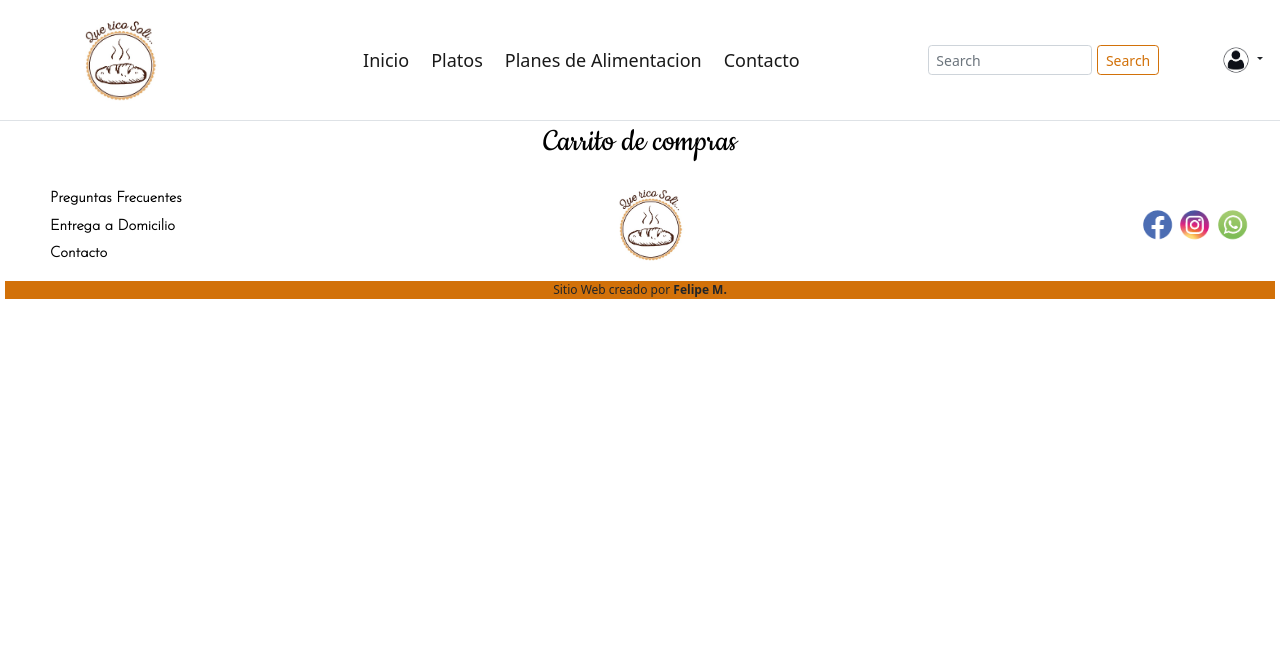
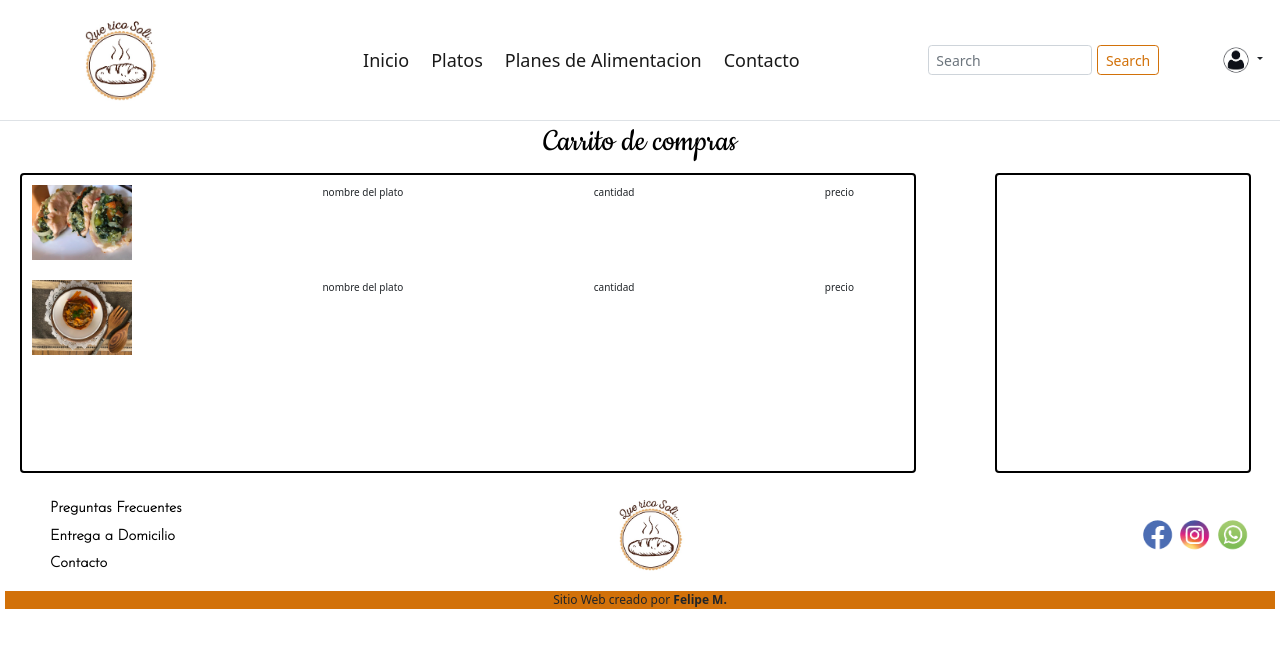
Before and after one commit to felimorales/QueRicoSoli, a website: page pages/carrito.html in a window 1280 px wide. Drawn offline with nearby package versions, Linux system fonts and the light colour scheme; files that its build step writes are made by us from their sources.

Commit message:
Pag carrito y correccion del navBar

```diff
--- a/pages/carrito.html
+++ b/pages/carrito.html
@@ -20,24 +20,29 @@
         integrity="sha384-0evHe/X+R7YkIZDRvuzKMRqM+OrBnVFBL6DOitfPri4tjfHxaWutUpFmBp4vmVor" crossorigin="anonymous">
 
     <!-- CSS -->
-    <link rel="stylesheet" href="../css/style.css">
+    <link rel="stylesheet" href="../css/estilo.css">
 </head>
 <body>
     <header class="p-3 border-bottom">
+
         <!-- Navegacion Boostrap -->
 
         <nav class="navbar navbar-expand-lg  w-100">
             <div class="container-fluid">
-                <!-- logo -->
-                <a class="navbar-brand col-lg-2 cl-md-2" href="../index.html"><img src="../img/logo.jpg" id="logoPrincipal" alt="Logo qrs"></a>
-                <button class="navbar-toggler order-3 cl-md-5" type="button" data-bs-toggle="collapse" data-bs-target="#navbarScroll"
-                    aria-controls="navbarScroll" aria-expanded="false" aria-label="Toggle navigation">
+
+                <button class="navbar-toggler cl-md-5 " type="button" data-bs-toggle="collapse"
+                    data-bs-target="#navbarScroll" aria-controls="navbarScroll" aria-expanded="false"
+                    aria-label="Toggle navigation">
                     <span class="navbar-toggler-icon"></span>
                 </button>
+                <!-- logo -->
+                <a class="navbar-brand col-lg-2 cl-md-2 " href="../index.html"><img src="../img/logo.jpg"
+                        id="logoPrincipal" alt="Logo qrs"></a>
+
 
                 <!-- menu -->
                 <div class="collapse navbar-collapse col-lg-6" id="navbarScroll">
-                    <ul class="navbar-nav me-auto my-2 my-lg-0 navbar-nav-scroll " style="--bs-scroll-height: 100px;">
+                    <ul class="navbar-nav me-auto my-2 my-lg-0  " style="--bs-scroll-height: 100px;">
                         <li class="nav-item">
                             <a class="nav-link active menuLink" aria-current="page" href="../index.html">Inicio</a>
                         </li>
@@ -45,7 +50,8 @@
                             <a class="nav-link active menuLink" aria-current="page" href="platos.html">Platos</a>
                         </li>
                         <li class="nav-item">
-                            <a class="nav-link active menuLink" aria-current="page" href="planes-de-alimentacion.html">Planes de Alimentacion</a>
+                            <a class="nav-link active menuLink" aria-current="page"
+                                href="planes-de-alimentacion.html">Planes de Alimentacion</a>
                         </li>
                         <li class="nav-item">
                             <a class="nav-link active menuLink" aria-current="page" href="contacto.html">Contacto</a>
@@ -54,31 +60,51 @@
 
                     <!-- barra search -->
                     <form class="d-flex col-lg-3" role="search">
-                        <input class="form-control me-2 buttonSearch" type="search" placeholder="Search" aria-label="Search">
+                        <input class="form-control me-2 buttonSearch" type="search" placeholder="Search"
+                            aria-label="Search">
                         <button class="btn btn-outline-success buttonSearch" type="submit">Search</button>
                     </form>
                 </div>
 
                 <!-- boton log in -->
-                <div class="dropdown text-end col-lg-1 cl-md-5">
-                    <a href="#" class="d-block link-dark text-decoration-none dropdown-toggle" id="dropdownUser1" data-bs-toggle="dropdown" aria-expanded="false">
-                      <img src="../img/login.png" id="logIn" alt="Log in">
+                <div class="dropdown text-end col-lg-1 cl-md-5 ">
+                    <a href="#" class="d-block link-dark text-decoration-none dropdown-toggle" id="dropdownUser1"
+                        data-bs-toggle="dropdown" aria-expanded="false">
+                        <img src="../img/login.png" id="logIn" alt="Log in">
                     </a>
                     <ul class="dropdown-menu text-small" aria-labelledby="dropdownUser1">
-                      <li><a class="dropdown-item" href="carrito.html">Carrito</a></li>
-                      <li><a class="dropdown-item" href="#">Perfil</a></li>
-                      <li><a class="dropdown-item" href="#">Sign out</a></li>
+                        <li><a class="dropdown-item" href="carrito.html">Carrito</a></li>
+                        <li><a class="dropdown-item" href="#">Perfil</a></li>
+                        <li><a class="dropdown-item" href="#">Sign out</a></li>
                     </ul>
-                  </div>
+                </div>
             </div>
         </nav>
 
     </header>
 
     <main>
-        <!-- ARMAR CARRITO DE COMPRAS -->
+        <!-- ARMAR CARRITO DE COMPRAS CON JAVA SCRIPT -->
         <h2>Carrito de compras</h2>
+        <section class="carrito">
+            <section class="productosAgregados">
+                <div class="productoCarrito">
+                    <img class="imgCarrito" src="../img/carne4.jpeg" alt="nombre del plato">
+                    <p>nombre del plato</p>
+                    <p>cantidad</p>
+                    <p>precio</p>
+                </div>
+                <div class="productoCarrito">
+                    <img class="imgCarrito" src="../img/vegie2.jpeg" alt="nombre del plato">
+                    <p>nombre del plato</p>
+                    <p>cantidad</p>
+                    <p>precio</p>
+                </div>
+            </section>
+            <aside class="costo">
 
+            </aside>
+        </section>
 
     </main>
 
--- a/scss/_pages.scss
+++ b/scss/_pages.scss
@@ -42,9 +42,7 @@
   display: inline-block;
 }
 
-p {
-  display: inherit;
-}
+
 
 .navInterna {
   text-align: center;
@@ -261,3 +259,51 @@ iframe {
 }
 
 /* Fin Preguntas.--------------------------- */
+
+/* Inicio Carrito.------------------------ */
+.carrito {
+  display: grid;
+  grid-template-areas:
+  "productos productos costo"
+  "productos productos costo"
+  ;
+}
+
+.productosAgregados {
+  border: #000 2px solid;
+  border-radius: $radio;
+  width: 70vw;
+  height: 300px;
+  grid-area: productos;
+  display: inline-block;
+  margin-left: 20px
+}
+
+.costo {
+  @extend .productosAgregados;
+  width: 20vw;
+  grid-area: costo;
+
+
+}
+
+.productoCarrito {
+  display: flex;
+  margin: 10px 60px 20px 10px;
+  justify-content: space-between;
+
+  p {
+    display: inline-block !important;
+  }
+  img {
+    display: inline-block !important;
+  }
+}
+
+.imgCarrito {
+  width: 100px;
+}
+
+
+
+/* Fin Carrito.--------------------------- */
```
Also changed, not shown: index.html (+1 -1 lines), pages/contacto.html (+23 -14 lines), pages/entregas.html (+22 -14 lines), pages/planes-de-alimentacion.html (+17 -9 lines), pages/platos.html (+2 -2 lines), pages/preg-frecuentes.html (+17 -9 lines), css/estilo.css.
